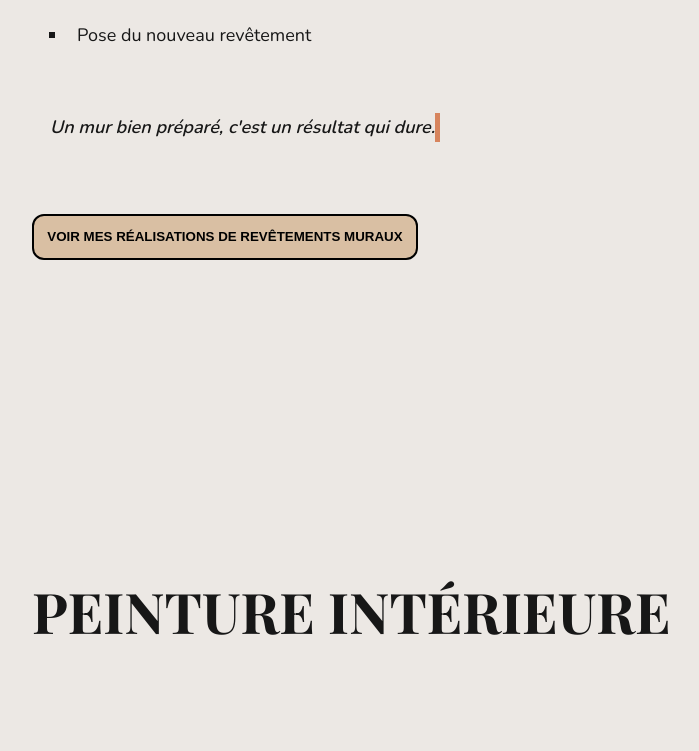
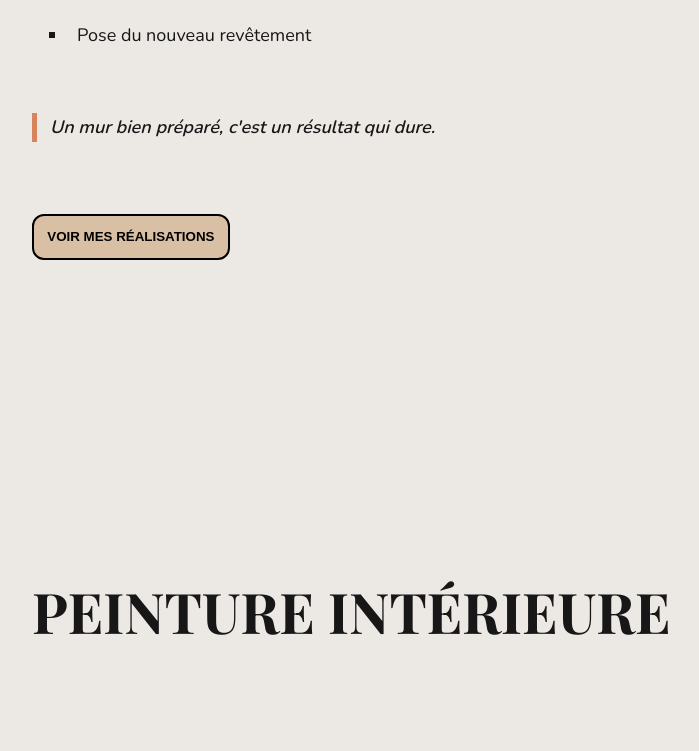
Before and after one commit to aurelienog/renov, a Next.js app: page /prestations in a window 1280 px wide. Shown: the part 2169-2920 px from the top of the page, without its empty margins (68-767 px from the left). Built offline with nearby package versions, Linux system fonts and the light colour scheme; a web font is replaced by a local one.

Commit message:
update data

```diff
--- a/src/components/grid-services/GridServices.tsx
+++ b/src/components/grid-services/GridServices.tsx
@@ -21,7 +21,7 @@ function GridServices({ service }: {service:DetailedService}): JSX.Element {
           <p>{intro}</p>
           <>{details}</>
           <p>{result}</p>
-          <Button>Voir mes réalisations {cta? cta : `de  ${title}`}</Button>
+          <Button>Voir mes réalisations <span className='visually-hidden'>{cta ? `${cta}` : `de ${title}`}</span></Button>
         </article>
 
       </div>
--- a/src/components/grid-services/styles.module.css
+++ b/src/components/grid-services/styles.module.css
@@ -21,7 +21,7 @@
   & article p:last-of-type {
     position: relative;
     margin-top: 3em;
-    margin-left: 1em;
+    padding-left: 1em;
     margin-bottom: 4em;
     font-weight: var(--fw-semi-bold);
     font-style: italic;
@@ -34,9 +34,10 @@
     width: 5px;
     height: 100%;
     top: 0;
-    left: -20;
+    left: 0;
     background-color: var(--color-accent);
   }
+
 }
 
 @media(min-width: 1400px) {
```
